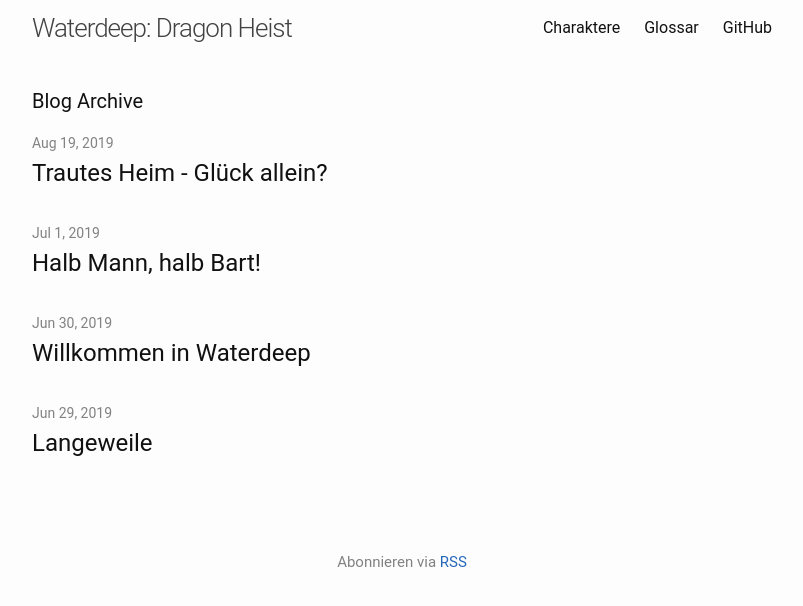
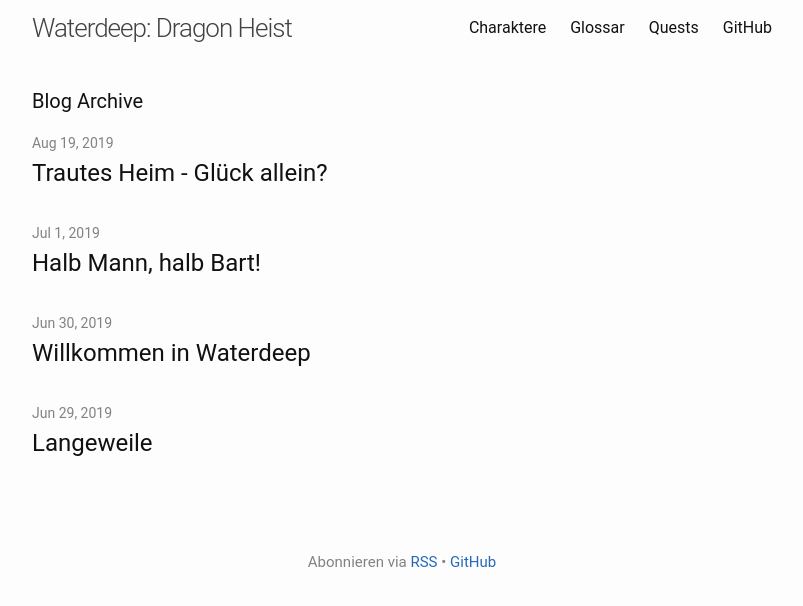
Before and after one commit to Wayneoween/dnd5e_story_wdh, a Jekyll site: the page built from archives.md, in a window 1280 px wide. Shown: the top 606 px of the page, without its empty margins (238-1041 px from the left). Built offline with Jekyll 4.4.1, drawn with Linux system fonts in a browser that asks for light colours; some web fonts are replaced.

Commit message:
Quests in die Navigation, GitHub nach unten

```diff
--- a/_data/navigation.yml
+++ b/_data/navigation.yml
@@ -5,5 +5,7 @@ main:
     url: /characters/
   - title: Glossar
     url: /glossary/
+  - title: Quests
+    url: /quests/
   - title: GitHub
     url: https://github.com/Wayneoween/dnd5e_story_wdh
--- a/_includes/footer_content.html
+++ b/_includes/footer_content.html
@@ -2,4 +2,4 @@
 {% if site.feed and site.feed.path %}
   {% assign feed_path = site.feed.path %}
 {% endif %}
-Abonnieren via <a href="{{ feed_path | absolute_url }}">RSS</a>
+Abonnieren via <a href="{{ feed_path | absolute_url }}">RSS</a> • <a href="https://github.com/Wayneoween/dnd5e_story_wdh">GitHub</a>
```
